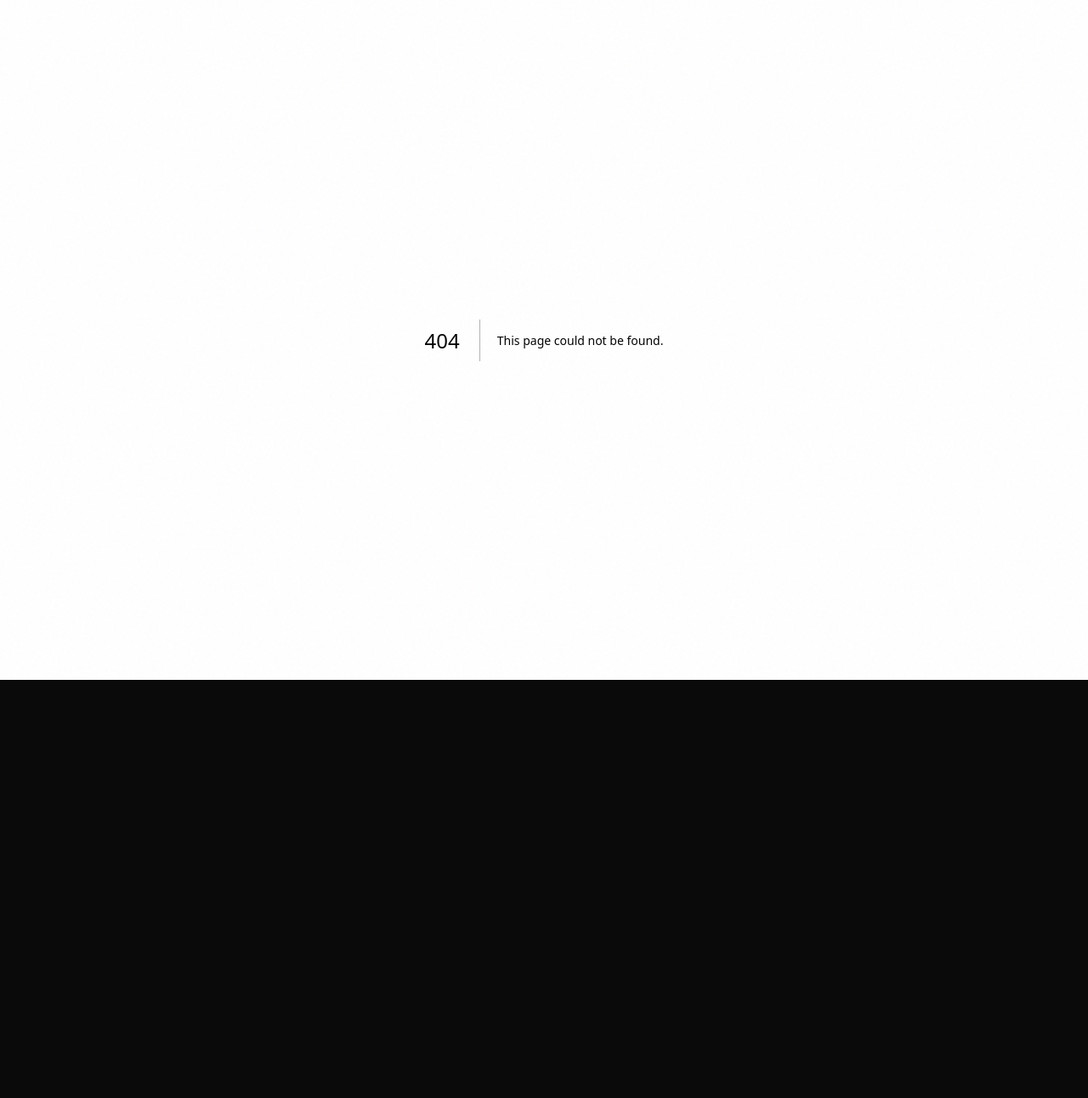
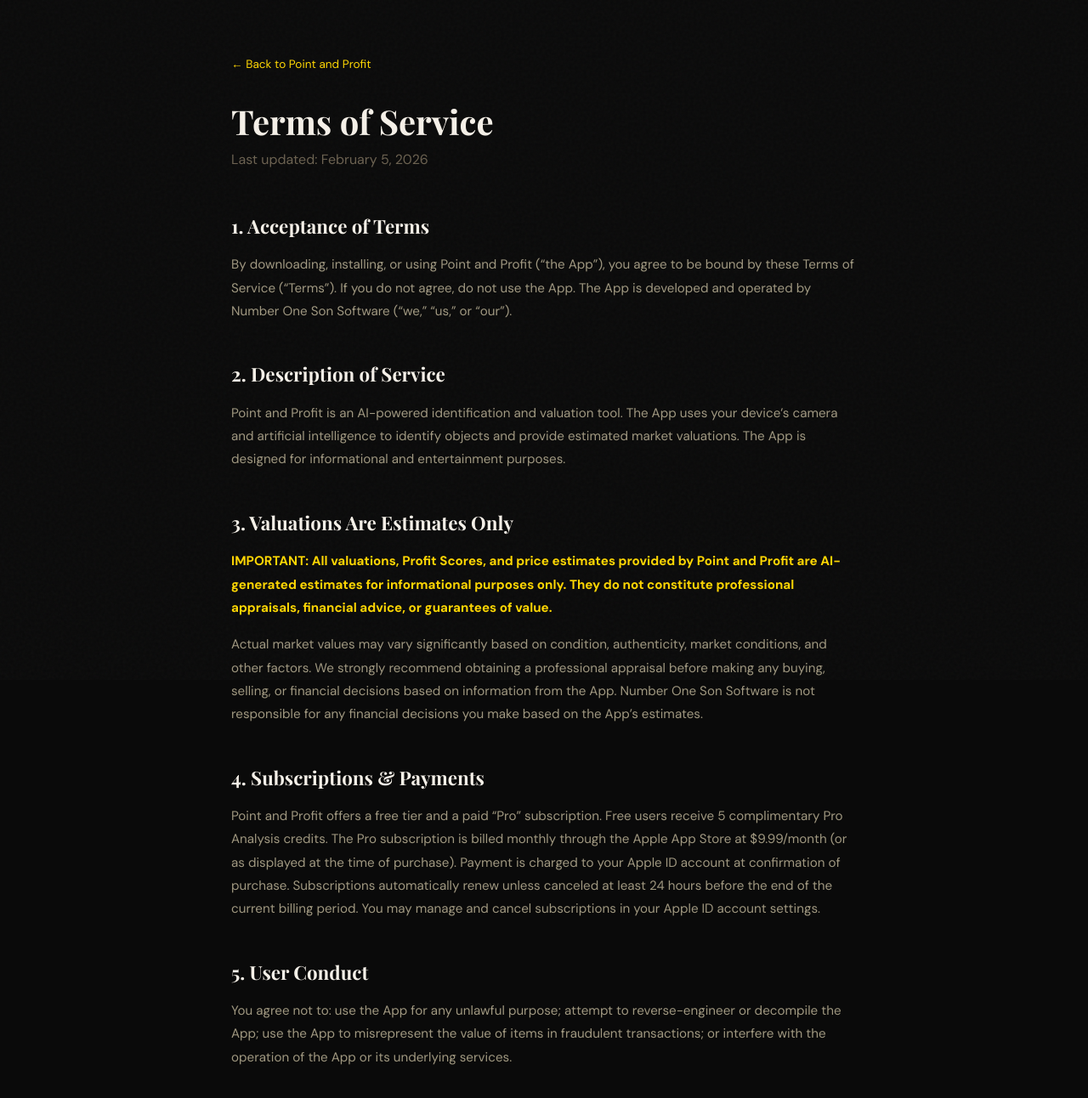
Before and after one commit to rogergrubb/point-and-profit, a Next.js app: page /terms in a window 1280 px wide. Before the commit this address had no page. Shown: the top 1292 px of the page at 85% size. Before the commit the page ends 800 px from the top, so only its background shows below. Built offline with nearby package versions, Linux system fonts and the light colour scheme.

Commit message:
Add app/terms/page.js

```diff
--- /dev/null
+++ b/app/terms/page.js
@@ -0,0 +1,72 @@
+import '../globals.css';
+
+export const metadata = {
+  title: 'Terms of Service — Point and Profit',
+};
+
+export default function TermsOfService() {
+  return (
+    <main style={{ maxWidth: '800px', margin: '0 auto', padding: '4rem 2rem' }}>
+      <a href="/" style={{ color: 'var(--gold)', textDecoration: 'none', fontSize: '0.85rem', display: 'inline-block', marginBottom: '2rem' }}>← Back to Point and Profit</a>
+
+      <h1 style={{ fontFamily: "'Playfair Display', serif", fontSize: '2.5rem', marginBottom: '0.5rem' }}>
+        <span className="gold">Terms</span> of Service
+      </h1>
+      <p style={{ color: 'var(--text-dim)', marginBottom: '3rem' }}>Last updated: February 5, 2026</p>
+
+      <div style={{ color: 'var(--text-secondary)', lineHeight: '1.8', fontSize: '0.95rem' }}>
+
+        <h2 style={{ color: 'var(--text-primary)', fontFamily: "'Playfair Display', serif", fontSize: '1.4rem', marginTop: '2.5rem', marginBottom: '0.75rem' }}>1. Acceptance of Terms</h2>
+        <p>By downloading, installing, or using Point and Profit (&ldquo;the App&rdquo;), you agree to be bound by these Terms of Service (&ldquo;Terms&rdquo;). If you do not agree, do not use the App. The App is developed and operated by Number One Son Software (&ldquo;we,&rdquo; &ldquo;us,&rdquo; or &ldquo;our&rdquo;).</p>
+
+        <h2 style={{ color: 'var(--text-primary)', fontFamily: "'Playfair Display', serif", fontSize: '1.4rem', marginTop: '2.5rem', marginBottom: '0.75rem' }}>2. Description of Service</h2>
+        <p>Point and Profit is an AI-powered identification and valuation tool. The App uses your device&rsquo;s camera and artificial intelligence to identify objects and provide estimated market valuations. The App is designed for informational and entertainment purposes.</p>
+
+        <h2 style={{ color: 'var(--text-primary)', fontFamily: "'Playfair Display', serif", fontSize: '1.4rem', marginTop: '2.5rem', marginBottom: '0.75rem' }}>3. Valuations Are Estimates Only</h2>
+        <p><strong style={{ color: 'var(--gold)' }}>IMPORTANT: All valuations, Profit Scores, and price estimates provided by Point and Profit are AI-generated estimates for informational purposes only. They do not constitute professional appraisals, financial advice, or guarantees of value.</strong></p>
+        <p style={{ marginTop: '1rem' }}>Actual market values may vary significantly based on condition, authenticity, market conditions, and other factors. We strongly recommend obtaining a professional appraisal before making any buying, selling, or financial decisions based on information from the App. Number One Son Software is not responsible for any financial decisions you make based on the App&rsquo;s estimates.</p>
+
+        <h2 style={{ color: 'var(--text-primary)', fontFamily: "'Playfair Display', serif", fontSize: '1.4rem', marginTop: '2.5rem', marginBottom: '0.75rem' }}>4. Subscriptions &amp; Payments</h2>
+        <p>Point and Profit offers a free tier and a paid &ldquo;Pro&rdquo; subscription. Free users receive 5 complimentary Pro Analysis credits. The Pro subscription is billed monthly through the Apple App Store at $9.99/month (or as displayed at the time of purchase). Payment is charged to your Apple ID account at confirmation of purchase. Subscriptions automatically renew unless canceled at least 24 hours before the end of the current billing period. You may manage and cancel subscriptions in your Apple ID account settings.</p>
+
+        <h2 style={{ color: 'var(--text-primary)', fontFamily: "'Playfair Display', serif", fontSize: '1.4rem', marginTop: '2.5rem', marginBottom: '0.75rem' }}>5. User Conduct</h2>
+        <p>You agree not to: use the App for any unlawful purpose; attempt to reverse-engineer or decompile the App; use the App to misrepresent the value of items in fraudulent transactions; or interfere with the operation of the App or its underlying services.</p>
+
+        <h2 style={{ color: 'var(--text-primary)', fontFamily: "'Playfair Display', serif", fontSize: '1.4rem', marginTop: '2.5rem', marginBottom: '0.75rem' }}>6. Intellectual Property</h2>
+        <p>The App, including its design, code, content, and branding, is the property of Number One Son Software and is protected by intellectual property laws. You may not copy, modify, distribute, or create derivative works from the App without our express written permission.</p>
+
+        <h2 style={{ color: 'var(--text-primary)', fontFamily: "'Playfair Display', serif", fontSize: '1.4rem', marginTop: '2.5rem', marginBottom: '0.75rem' }}>7. Third-Party Services</h2>
+        <p>The App uses Google Gemini API for AI-powered identification. Your use of the scanning feature is also subject to Google&rsquo;s Terms of Service. We are not responsible for the availability, accuracy, or performance of third-party services.</p>
+
+        <h2 style={{ color: 'var(--text-primary)', fontFamily: "'Playfair Display', serif", fontSize: '1.4rem', marginTop: '2.5rem', marginBottom: '0.75rem' }}>8. Disclaimer of Warranties</h2>
+        <p>THE APP IS PROVIDED &ldquo;AS IS&rdquo; AND &ldquo;AS AVAILABLE&rdquo; WITHOUT WARRANTIES OF ANY KIND, EITHER EXPRESS OR IMPLIED. WE DO NOT WARRANT THAT THE APP WILL BE UNINTERRUPTED, ERROR-FREE, OR THAT VALUATIONS WILL BE ACCURATE. WE EXPRESSLY DISCLAIM ALL WARRANTIES OF MERCHANTABILITY, FITNESS FOR A PARTICULAR PURPOSE, AND NON-INFRINGEMENT.</p>
+
+        <h2 style={{ color: 'var(--text-primary)', fontFamily: "'Playfair Display', serif", fontSize: '1.4rem', marginTop: '2.5rem', marginBottom: '0.75rem' }}>9. Limitation of Liability</h2>
+        <p>TO THE MAXIMUM EXTENT PERMITTED BY LAW, NUMBER ONE SON SOFTWARE SHALL NOT BE LIABLE FOR ANY INDIRECT, INCIDENTAL, SPECIAL, CONSEQUENTIAL, OR PUNITIVE DAMAGES ARISING FROM YOUR USE OF THE APP, INCLUDING BUT NOT LIMITED TO FINANCIAL LOSSES BASED ON APP VALUATIONS. OUR TOTAL LIABILITY SHALL NOT EXCEED THE AMOUNT YOU PAID FOR THE APP IN THE 12 MONTHS PRECEDING THE CLAIM.</p>
+
+        <h2 style={{ color: 'var(--text-primary)', fontFamily: "'Playfair Display', serif", fontSize: '1.4rem', marginTop: '2.5rem', marginBottom: '0.75rem' }}>10. Changes to Terms</h2>
+        <p>We reserve the right to modify these Terms at any time. We will notify users of material changes by updating the &ldquo;Last updated&rdquo; date. Continued use of the App after changes constitutes acceptance of the new Terms.</p>
+
+        <h2 style={{ color: 'var(--text-primary)', fontFamily: "'Playfair Display', serif", fontSize: '1.4rem', marginTop: '2.5rem', marginBottom: '0.75rem' }}>11. Governing Law</h2>
+        <p>These Terms are governed by the laws of the State of California, United States, without regard to conflict of law principles.</p>
+
+        <h2 style={{ color: 'var(--text-primary)', fontFamily: "'Playfair Display', serif", fontSize: '1.4rem', marginTop: '2.5rem', marginBottom: '0.75rem' }}>12. Contact Us</h2>
+        <p>For questions about these Terms, please contact:</p>
+        <p style={{ marginTop: '0.75rem' }}>
+          <strong style={{ color: 'var(--text-primary)' }}>Number One Son Software</strong><br />
+          Email: <a href="mailto:legal@pointandprofit.app" style={{ color: 'var(--gold)' }}>legal@pointandprofit.app</a><br />
+          Website: <a href="https://pointandprofit.app" style={{ color: 'var(--gold)' }}>pointandprofit.app</a>
+        </p>
+      </div>
+
+      <footer className="footer" style={{ marginTop: '4rem' }}>
+        <div className="footer-brand">
+          <span className="gold">Point</span> and <span className="gold">Profit</span>
+        </div>
+        <p className="footer-sub">
+          Built by <a href="https://numberoneson.com" target="_blank" rel="noopener noreferrer">Number One Son Software</a> &nbsp;·&nbsp; © 2026
+        </p>
+      </footer>
+    </main>
+  );
+}
```
